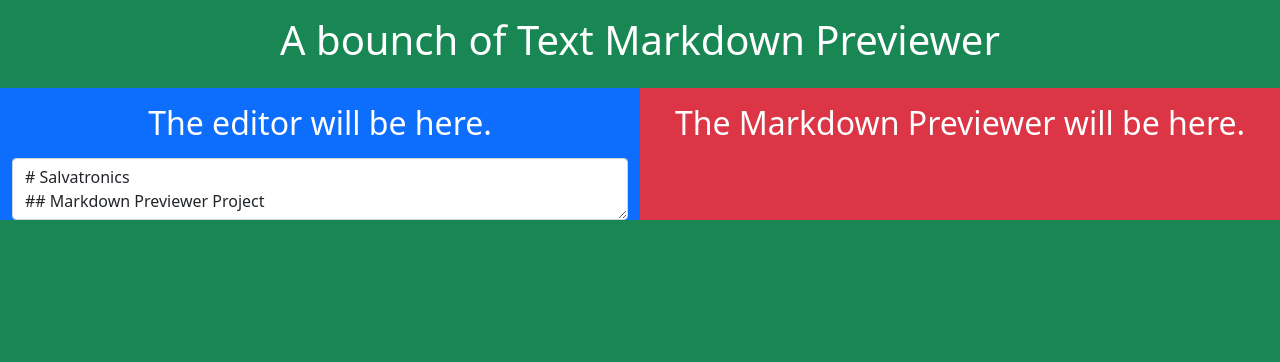
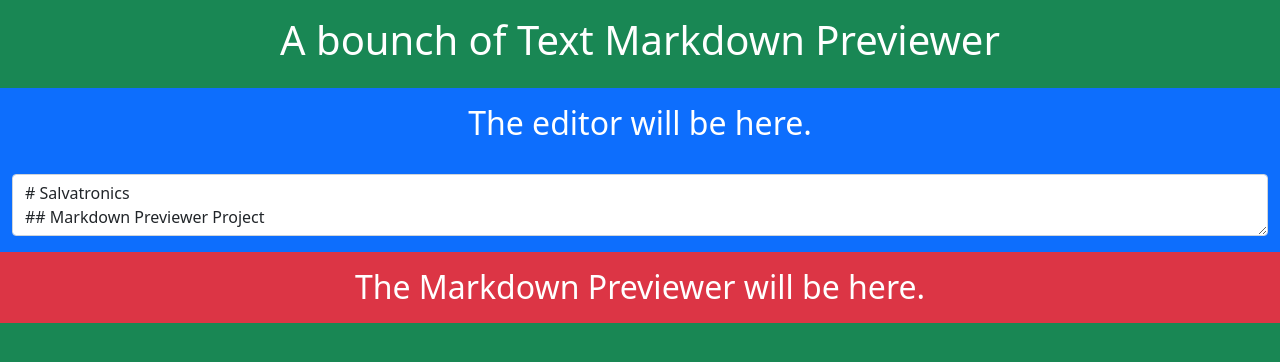
Before and after one commit to RandomCreator91/markdownPreviewer, a plain HTML site: page index.html in a window 1280 px wide. Drawn offline with nearby package versions, Linux system fonts and the light colour scheme.

Commit message:
Update index.html

```diff
--- a/index.html
+++ b/index.html
@@ -1,8 +1,7 @@
 <!DOCTYPE html>
 <html lang="en">
   <head>
-    <script
-    src="https://cdnjs.cloudflare.com/ajax/libs/marked/4.0.2/marked.min.js"
+    <script src="https://cdnjs.cloudflare.com/ajax/libs/marked/4.0.2/marked.min.js"
     integrity="sha512-hzyXu3u+VDu/7vpPjRKFp9w33Idx7pWWNazPm+aCMRu26yZXFCby1gn1JxevVv3LDwnSbyKrvLo3JNdi4Qx1ww=="
     crossorigin="anonymous"
     referrerpolicy="no-referrer"
@@ -43,7 +42,9 @@ crossorigin="anonymous"
 ## Markdown Previewer Project
 
 (https://www.FreeCodeCamp.org).
+
 <dl>
+
 <dt>Definition list</dt>
 
 <dd>Is something people use sometimes.</dd>
@@ -54,9 +55,9 @@ crossorigin="anonymous"
 
 </dl>
 
-
 \`inlineCode Executing\`
 
+![Salvatronics](https://image.freepik.com/vektoren-kostenlos/flatcode-logo-sammlung_23-2148829940.jpg)
 
 
 - ListItem1
@@ -72,13 +73,10 @@ crossorigin="anonymous"
 - ListItem6
 
 - ListItem7
-
-
-
 > Learn to code for free with FreeCodeCamp
 
+\`\`\`
 
-\`\`\`
 function updatePreview(){
 
   let previewValue = document.getElementById("preview")
@@ -90,9 +88,11 @@ function updatePreview(){
   previewValue.innerHTML = markedHTML;
 
  }
+
  \`\`\`
 
-![Salvatronics](https://cdn.pixabay.com/photo/2019/08/29/18/51/earth-4439728_960_720.jpg)
+
+
 
 **Bolded Text Footer Section**
 
@@ -118,20 +118,20 @@ function updatePreview(){
   <body onload ="loadFuncion()" class="bg-success">
     <div class="container-fluid">
       <div class="row">
-        <div class="col text-center text-white bg-success my-3">
+        <div class="text-center text-white bg-success my-3">
           <h1>A bounch of Text Markdown Previewer</h1>
         </div>
       </div>
       <div class="row">
-        <div class="col-6 bg-primary d-flex flex-column">
+        <div class="bg-primary d-flex flex-column">
           <h2 class ="text-white text-center my-3">The editor will be here.</h2>
 
           <div class ="form-group flex-grow-1 d-flex flex-column">
-          <textarea id="editor" onkeyup="updatePreview()" class ="form-control flex-grow-1"></textarea>
+          <textarea id="editor" onkeyup="updatePreview()" class ="form-control flex-grow-1 my-3"></textarea>
         </div>
         </div>
-        <div class="col-6 bg-danger">
-          <h2 class ="text-white text-center my-3">The Markdown Previewer will be here.</h2>
+        <div class="bg-danger">
+          <h2 class ="text-white text-center my-3 ">The Markdown Previewer will be here.</h2>
           <div id="preview"></div>
         </div>
       </div>
```
